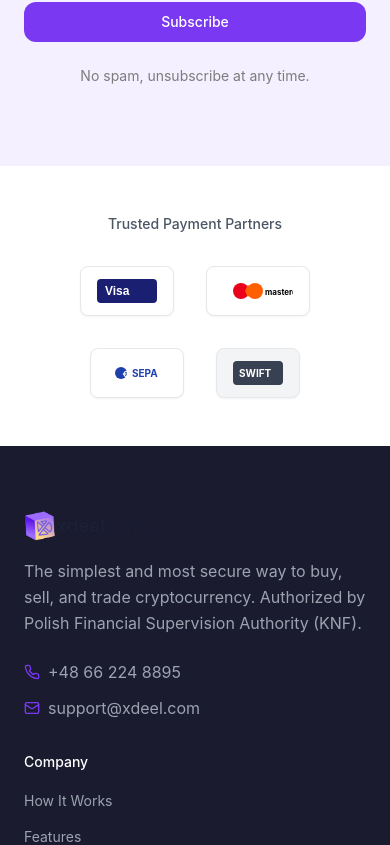
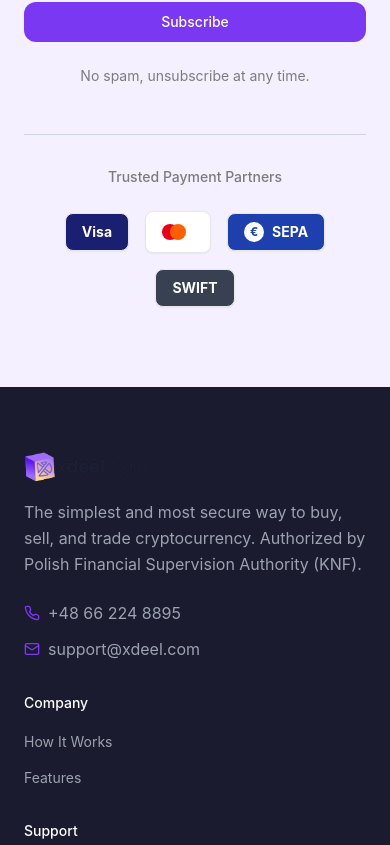
Before and after one commit to cidrus-money-org/xdeel-nexus-web, a React (Vite) app: page / in a window 390 px wide. Shown: the part 6979-7824 px from the top of the page. Built offline with nearby package versions, Linux system fonts and the light colour scheme.

Commit message:
Refactor: Update footer and payment section
- Center footer content and simplify layout.
- Move "Trusted Payment Partners" section above footer.
- Improve design and styling of payment badges.
- Unify background colors and ensure responsiveness.

```diff
--- a/src/components/Footer.tsx
+++ b/src/components/Footer.tsx
@@ -23,9 +23,9 @@ export const Footer = () => {
 
   return (
     <footer className="bg-[#1A1B2F] text-gray-300">
-      <div className="w-full px-6 lg:px-8 py-16">
-        {/* Main Footer Content */}
-        <div className="grid grid-cols-1 md:grid-cols-2 lg:grid-cols-4 gap-8 mb-12">
+      <div className="max-w-6xl mx-auto px-6 lg:px-8 py-16">
+        {/* Main Footer Content - Centered */}
+        <div className="grid grid-cols-1 md:grid-cols-2 lg:grid-cols-4 gap-8 mb-12 max-w-4xl mx-auto">
           {/* Company Info */}
           <div className="lg:col-span-1">
             <div className="mb-4">
--- a/src/components/home/Newsletter.tsx
+++ b/src/components/home/Newsletter.tsx
@@ -5,7 +5,6 @@ import { Mail } from "lucide-react";
 
 export const Newsletter = () => {
   return (
-    <>
     <section className="py-20 bg-[#F4F0FF] w-full">
       <div className="max-w-5xl mx-auto px-6 md:px-8">
         <div className="max-w-2xl mx-auto text-center">
@@ -30,58 +29,58 @@ export const Newsletter = () => {
             </Button>
           </div>
 
-            <p className="text-sm text-[#7C7C7C]">
+          <p className="text-sm text-[#7C7C7C] mb-12">
             No spam, unsubscribe at any time.
           </p>
-          </div>
-        </div>
-      </section>
 
           {/* Trusted Payment Partners Section */}
-      <section className="py-12 bg-white w-full">
-        <div className="max-w-5xl mx-auto px-6 md:px-8">
-          <div className="text-center">
-            <h3 className="text-gray-600 font-medium mb-8 text-sm">Trusted Payment Partners</h3>
-            <div className="flex justify-center items-center gap-8 flex-wrap">
+          <div className="border-t border-gray-300 pt-8">
+            <h4 className="text-[#7C7C7C] font-medium mb-6 text-sm text-center">Trusted Payment Partners</h4>
+            <div className="flex justify-center items-center gap-4 flex-wrap">
               {/* Visa */}
-              <div className="flex items-center bg-white rounded-lg border border-gray-200 px-4 py-3 shadow-sm" title="Visa">
-                <svg width="60" height="24" viewBox="0 0 60 24" fill="none" xmlns="http://www.w3.org/2000/svg" className="h-6">
-                  <rect width="60" height="24" rx="4" fill="#1a1f71"/>
-                  <text x="8" y="16" fill="#ffffff" fontSize="12" fontWeight="bold" fontFamily="Arial, sans-serif">Visa</text>
-                </svg>
+              <div
+                className="flex items-center bg-[#1a1f71] rounded-lg px-4 py-2 shadow-sm border border-gray-200"
+                title="Visa"
+              >
+                <span className="text-white font-bold text-sm">Visa</span>
               </div>
 
               {/* Mastercard */}
-              <div className="flex items-center bg-white rounded-lg border border-gray-200 px-4 py-3 shadow-sm" title="Mastercard">
-                <svg width="70" height="24" viewBox="0 0 70 24" fill="none" xmlns="http://www.w3.org/2000/svg" className="h-6">
-                  <circle cx="18" cy="12" r="8" fill="#eb001b"/>
-                  <circle cx="32" cy="12" r="8" fill="#ff5f00"/>
-                  <path d="M25 6c1.8 2.4 2.8 5.3 2.8 6s-1 3.6-2.8 6c-1.8-2.4-2.8-5.3-2.8-6s1-3.6 2.8-6z" fill="#ff5f00"/>
-                  <text x="42" y="16" fill="#000000" fontSize="8" fontWeight="bold">mastercard</text>
+              <div
+                className="flex items-center bg-white rounded-lg px-3 py-2 shadow-sm border border-gray-200"
+                title="Mastercard"
+              >
+                <svg width="40" height="24" viewBox="0 0 40 24" fill="none" xmlns="http://www.w3.org/2000/svg">
+                  <circle cx="12" cy="12" r="8" fill="#eb001b"/>
+                  <circle cx="20" cy="12" r="8" fill="#ff5f00"/>
+                  <path d="M16 6c1.2 1.6 1.9 3.5 1.9 4s-.7 2.4-1.9 4c-1.2-1.6-1.9-3.5-1.9-4s.7-2.4 1.9-4z" fill="#ff5f00"/>
                 </svg>
               </div>
 
               {/* SEPA */}
-              <div className="flex items-center bg-white rounded-lg border border-gray-200 px-4 py-3 shadow-sm" title="SEPA">
-                <svg width="60" height="24" viewBox="0 0 60 24" fill="none" xmlns="http://www.w3.org/2000/svg" className="h-6">
-                  <rect width="60" height="24" rx="4" fill="#ffffff"/>
-                  <circle cx="14" cy="12" r="6" fill="#1e40af"/>
-                  <text x="15.5" y="16" fill="#ffffff" fontSize="8" fontWeight="bold">€</text>
-                  <text x="25" y="16" fill="#1e40af" fontSize="10" fontWeight="bold">SEPA</text>
-                </svg>
+              <div
+                className="flex items-center bg-[#1e40af] rounded-lg px-4 py-2 shadow-sm border border-gray-200"
+                title="SEPA"
+              >
+                <div className="flex items-center">
+                  <div className="w-5 h-5 bg-white rounded-full flex items-center justify-center mr-2">
+                    <span className="text-[#1e40af] font-bold text-xs">€</span>
+                  </div>
+                  <span className="text-white font-bold text-sm">SEPA</span>
+                </div>
               </div>
 
               {/* SWIFT */}
-              <div className="flex items-center bg-gray-100 rounded-lg border border-gray-200 px-4 py-3 shadow-sm" title="SWIFT">
-                <svg width="50" height="24" viewBox="0 0 50 24" fill="none" xmlns="http://www.w3.org/2000/svg" className="h-6">
-                  <rect width="50" height="24" rx="4" fill="#374151"/>
-                  <text x="6" y="16" fill="#ffffff" fontSize="10" fontWeight="bold">SWIFT</text>
-                </svg>
+              <div
+                className="flex items-center bg-[#374151] rounded-lg px-4 py-2 shadow-sm border border-gray-200"
+                title="SWIFT"
+              >
+                <span className="text-white font-bold text-sm">SWIFT</span>
+              </div>
             </div>
           </div>
         </div>
       </div>
     </section>
-    </>
   );
 };
```
Lines whose indentation alone changed are shown as unchanged.
